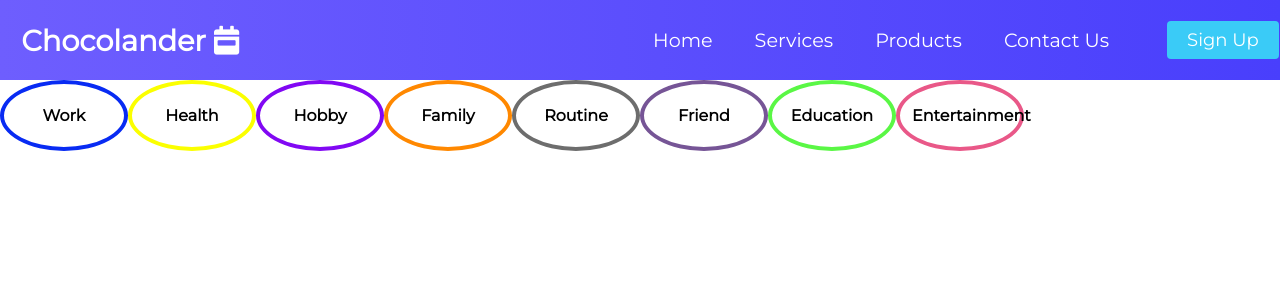
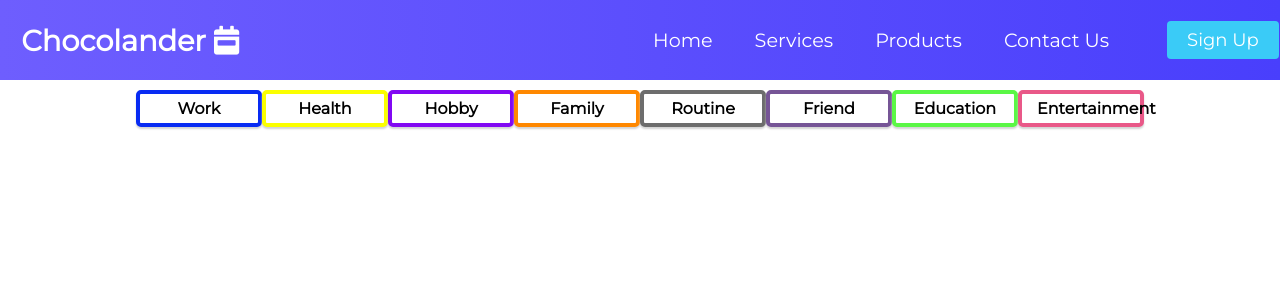
Before and after one commit to chocolander/time-tracking-manager, a React (Create React App) app: page / in a window 1280 px wide. Shown: the top 300 px of the page. Built offline with nearby package versions, Linux system fonts and the light colour scheme.

Commit message:
Buttons' style edited

```diff
--- a/src/App.js
+++ b/src/App.js
@@ -17,6 +17,7 @@ function App() {
     <div className="App">
     <Navbar/>
 
+    <div style = {{ display: 'flex', alignItems: 'center', justifyContent: 'center', padding: 10}}>
     <WorkBtn>Work</WorkBtn>
     <HealthBtn>Health</HealthBtn>
     <HobbyBtn>Hobby</HobbyBtn>
@@ -25,6 +26,8 @@ function App() {
     <FriendBtn>Friend</FriendBtn>
     <EducationBtn>Education</EducationBtn>
     <EntertainmentBtn>Entertainment</EntertainmentBtn>
+    </div>
+
 
 
 
--- a/src/components/classesLogginButtons/itemButtons/EducationBtn.css
+++ b/src/components/classesLogginButtons/itemButtons/EducationBtn.css
@@ -2,16 +2,18 @@
     background-color: white;
     border: none;
     color: black;
-    padding: 22px 12px;
+    padding: 5px 15px;
     text-align: center;
     text-decoration: none;
     display: inline-block;
     font-size: 16px;
     transition: 0.4s;
-    border-radius: 50%;
+    border-radius: 5px;
     font-weight: bold;
     border: 4px solid #5af745;
-    width: 10%
+    box-shadow: 0px 2px 2px lightgray;
+    width: 10%;
+
     }
 
     .educationBtn:hover {
--- a/src/components/classesLogginButtons/itemButtons/EntertainmentBtn.css
+++ b/src/components/classesLogginButtons/itemButtons/EntertainmentBtn.css
@@ -2,16 +2,17 @@
     background-color: white;
     border: none;
     color: black;
-    padding: 22px 12px;
+    padding: 5px 15px;
     text-align: center;
     text-decoration: none;
     display: inline-block;
     font-size: 16px;
     transition: 0.4s;
-    border-radius: 50%;
+    border-radius: 5px;
     font-weight: bold;
     border: 4px solid #e95888;
-    width: 10%
+    box-shadow: 0px 2px 2px lightgray;
+    width: 10%;
 
 
     }
--- a/src/components/classesLogginButtons/itemButtons/FamilyBtn.css
+++ b/src/components/classesLogginButtons/itemButtons/FamilyBtn.css
@@ -2,16 +2,17 @@
     background-color: white;
     border: none;
     color: black;
-    padding: 22px 12px;
+    padding: 5px 15px;
     text-align: center;
     text-decoration: none;
     display: inline-block;
     font-size: 16px;
     transition: 0.4s;
-    border-radius: 50%;
+    border-radius: 5px;
     font-weight: bold;
     border: 4px solid #ff8800;
-    width: 10%;
+    box-shadow: 0px 2px 2px lightgray;
+    width: 10%
     }
 
     .familyBtn:hover {
--- a/src/components/classesLogginButtons/itemButtons/FriendBtn.css
+++ b/src/components/classesLogginButtons/itemButtons/FriendBtn.css
@@ -2,16 +2,17 @@
     background-color: white;
     border: none;
     color: black;
-    padding: 22px 12px;
+    padding: 5px 15px;
     text-align: center;
     text-decoration: none;
     display: inline-block;
     font-size: 16px;
     transition: 0.4s;
-    border-radius: 50%;
+    border-radius: 5px;
     font-weight: bold;
     border: 4px solid rgb(118, 85, 150);
     width: 10%;
+    box-shadow: 0px 2px 2px lightgray;
 
     }
 
--- a/src/components/classesLogginButtons/itemButtons/HealthBtn.css
+++ b/src/components/classesLogginButtons/itemButtons/HealthBtn.css
@@ -2,19 +2,20 @@
 
   border: none;
   color: rgb(0, 0, 0);
-  padding: 22px 12px;
+  padding: 5px 15px;
   text-align: center;
   text-decoration: none;
   display: inline-block;
   font-size: 16px;
   border: 4px solid #fbff00;
   transition-duration: 0.4s;
-  border-radius: 50%;
+  border-radius: 5px;
   background-color: white;
   font-weight: bold;
   width: 10%;
+  box-shadow: 0px 2px 2px lightgray;
 }
 
 .healthBtn:hover {
-  background-color: rgb(253, 236, 0);
+  background-color:#fbff00;
 }
--- a/src/components/classesLogginButtons/itemButtons/HobbyBtn.css
+++ b/src/components/classesLogginButtons/itemButtons/HobbyBtn.css
@@ -2,17 +2,17 @@
     background-color: white;
     border: none;
     color: black;
-    padding: 22px 12px;
+    padding: 5px 15px;
     text-align: center;
     text-decoration: none;
     display: inline-block;
     font-size: 16px;
     transition: 0.4s;
-    border-radius: 50%;
+    border-radius: 5px;
     font-weight: bold;
     border: 4px solid #8108f3;
-    width: 10%
-
+    width: 10%;
+    box-shadow: 0px 2px 2px lightgray;
 
     }
 
--- a/src/components/classesLogginButtons/itemButtons/RoutineBtn.css
+++ b/src/components/classesLogginButtons/itemButtons/RoutineBtn.css
@@ -2,16 +2,17 @@
     background-color: white;
     border: none;
     color: black;
-    padding: 22px 12px;
+    padding: 5px 15px;
     text-align: center;
     text-decoration: none;
     display: inline-block;
     font-size: 16px;
     transition: 0.4s;
-    border-radius: 50%;
+    border-radius: 5px;
     font-weight: bold;
     border: 4px solid #6d6d6d;
     width: 10%;
+    box-shadow: 0px 2px 2px lightgray;
 
     }
 
--- a/src/components/classesLogginButtons/itemButtons/WorkBtn.css
+++ b/src/components/classesLogginButtons/itemButtons/WorkBtn.css
@@ -2,16 +2,17 @@
   background-color: white;
   border: none;
   color: black;
-  padding: 22px 12px;
+  padding: 5px 15px;
   text-align: center;
   text-decoration: none;
   display: inline-block;
   font-size: 16px;
   transition: 0.4s;
-  border-radius: 50%;
+  border-radius: 5px;
   font-weight: bold;
   border: 4px solid #082bf3;
   width: 10%;
+  box-shadow: 0px 2px 2px lightgray;
 
   }
 
```
Also changed, not shown: 1 other file (tests, documents, lock files or other folders).
